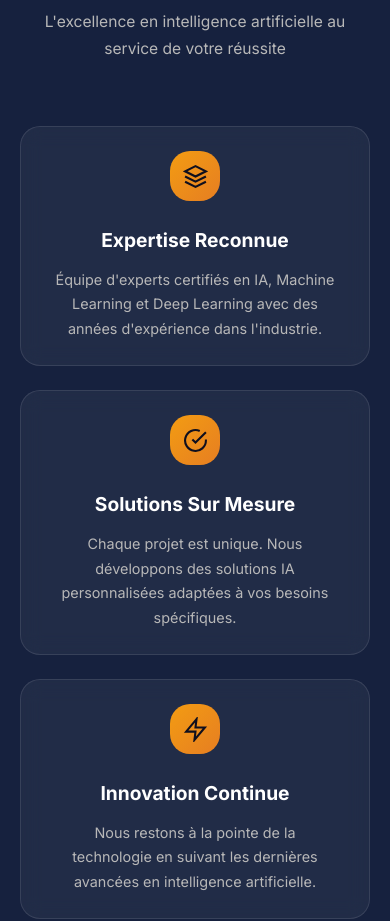
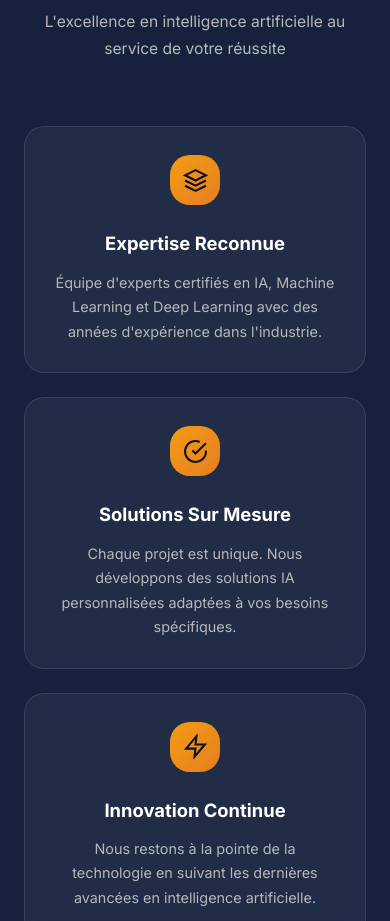
Before and after one commit to buced-05/iv, a plain HTML site: page index.html in a window 390 px wide. Shown: the part 5760-6681 px from the top of the page. Drawn offline with Linux system fonts and the light colour scheme.

Commit message:
Amelioration finale formatage mobile - why-item et espacements

```diff
--- a/css/styles.css
+++ b/css/styles.css
@@ -1552,11 +1552,23 @@ img[src=""].brand-logo {
     .why-grid {
         grid-template-columns: 1fr;
         gap: 1.5rem;
-        padding: 0 0.5rem;
+        padding: 0 0.75rem;
     }
 
     .why-item {
-        padding: 1.5rem;
+        padding: 1.75rem;
+        max-width: 100%;
+    }
+
+    .why-item h3 {
+        font-size: 1.15rem;
+        margin-bottom: 0.75rem;
+    }
+
+    .why-item p {
+        font-size: 0.9rem;
+        line-height: 1.7;
+        padding: 0;
     }
 
     .why-icon {
```
